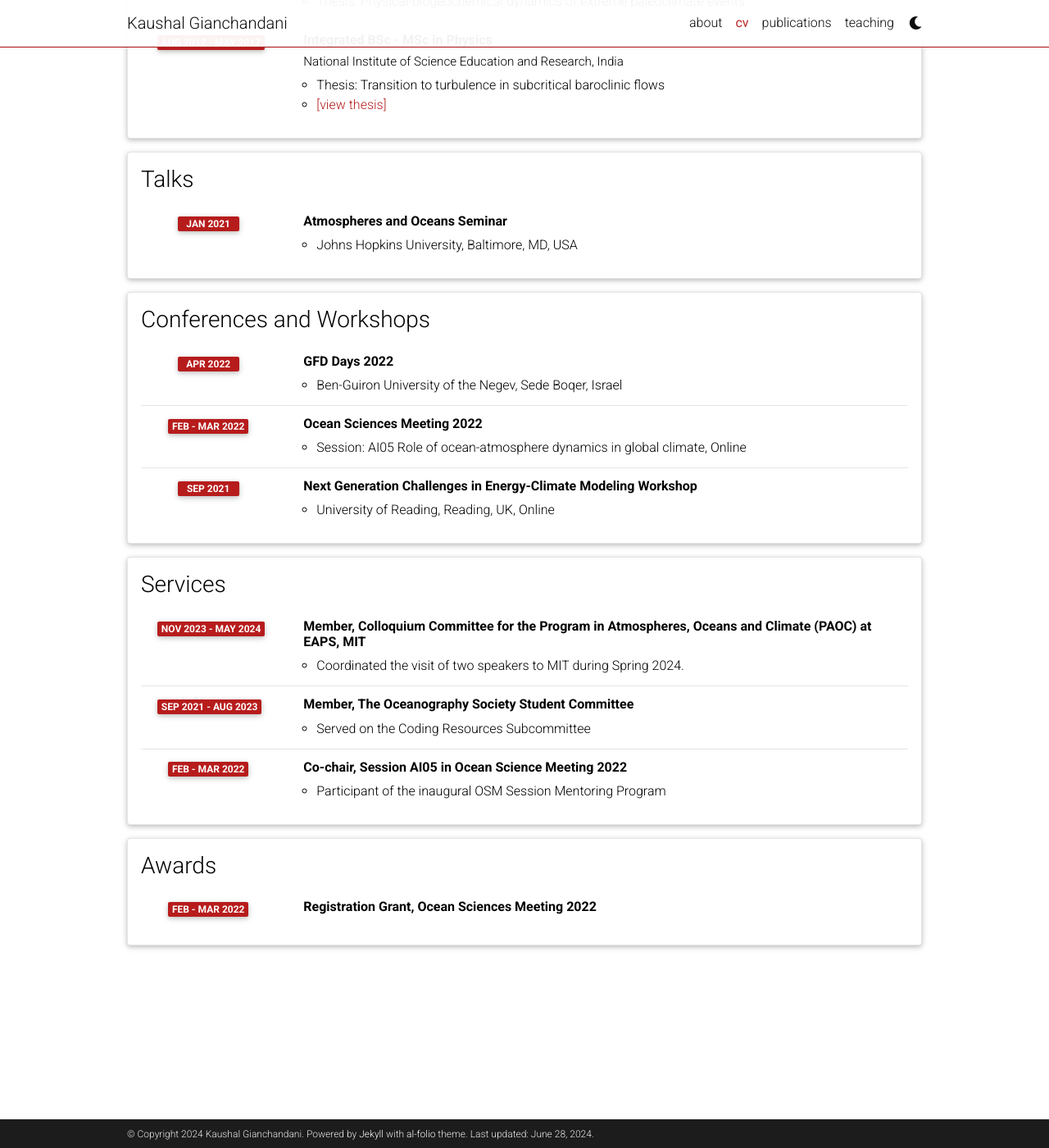
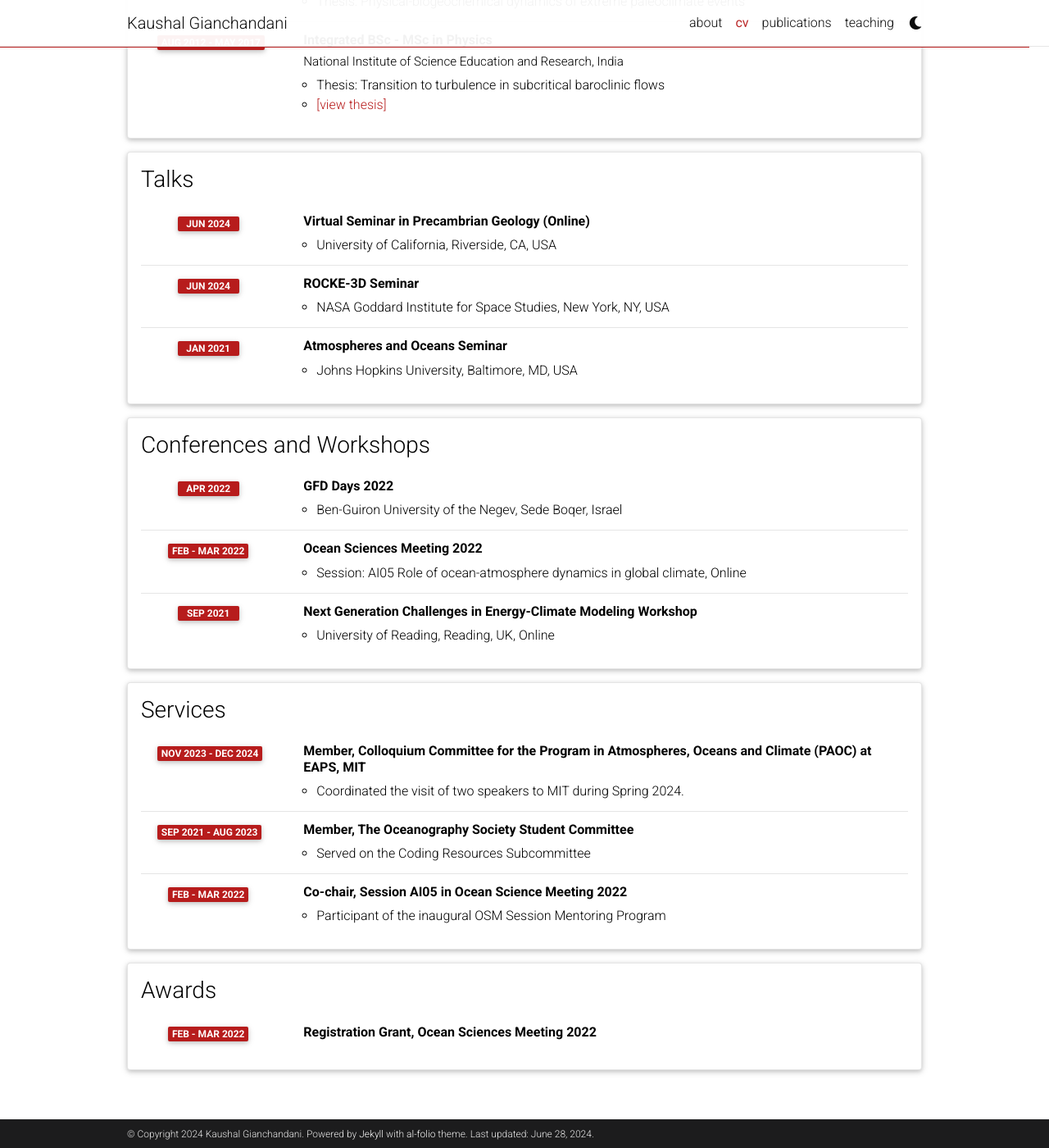
Before and after one commit to kaushalgianchandani/kaushalgianchandani.github.io, a Jekyll site: the page built from _pages/cv.md, in a window 1280 px wide and 1400 px high, scrolled down 798 px. Shown: the whole window at 82% size. Built offline with Jekyll 4.4.1, drawn with Linux system fonts in a browser that asks for light colours; comment, search, counter and statistics services are not loaded; a style sheet for code colours, icons or effects is not loaded.

Commit message:
update cv

```diff
--- a/_data/cv.yml
+++ b/_data/cv.yml
@@ -63,6 +63,14 @@
 - title: Talks
   type: time_table
   contents:
+    - title: Virtual Seminar in Precambrian Geology (Online)
+      year: Jun 2024
+      description: University of California, Riverside, CA, USA
+
+    - title: ROCKE-3D Seminar
+      year: Jun 2024
+      description:  NASA Goddard Institute for Space Studies, New York, NY, USA
+
     - title: Atmospheres and Oceans Seminar
       year: Jan 2021
       description: Johns Hopkins University, Baltimore, MD, USA
@@ -86,7 +94,7 @@
   type: time_table
   contents:
     - title: Member, Colloquium Committee for the Program in Atmospheres, Oceans and Climate (PAOC) at EAPS, MIT
-      year: Nov 2023 - May 2024
+      year: Nov 2023 - Dec 2024
       description: Coordinated the visit of two speakers to MIT during Spring 2024.
 
     - title: Member, The Oceanography Society Student Committee
```
